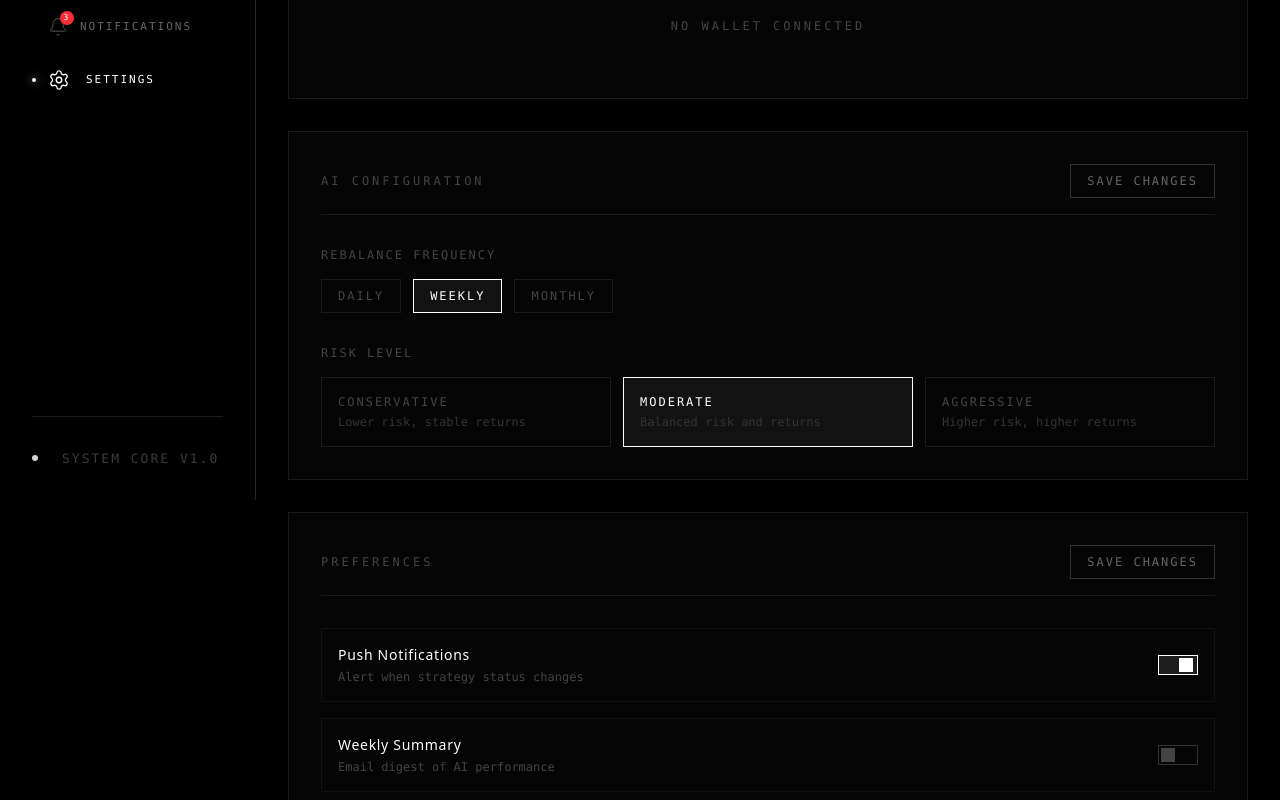
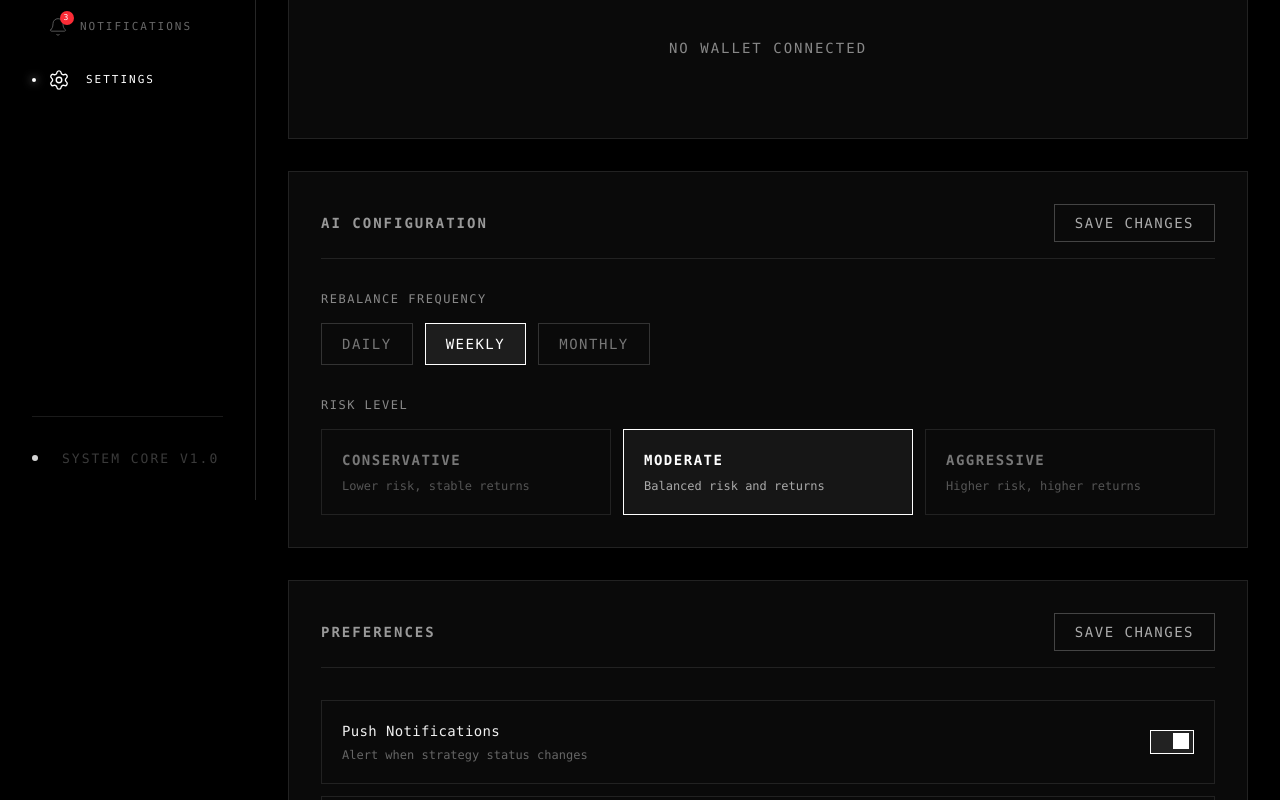
Before and after one commit to Tizun71/Dolfin, a Next.js app in the folder frontend/: page /settings in a window 1280 px wide. Shown: the part 300-1100 px from the top of the page. Built offline with nearby package versions, Linux system fonts and the light colour scheme; no server answers.

Commit message:
chore:clean code asset page

```diff
--- a/frontend/app/(app)/vaults/[asset]/page.tsx
+++ b/frontend/app/(app)/vaults/[asset]/page.tsx
@@ -13,12 +13,22 @@ export default function AssetPage({
   params: Promise<{ asset: string }>;
 }) {
   const { asset } = use(params);
-
-  if (asset === "eth") return <ETHDetail />;
-  if (asset === "sgho") return <SGHODetail />;
-  if (asset === "weeth") return <WeETHDetail />;
-  if (asset === "wbtc") return <WBTCDetail />;
-  if (asset === "usdc") return <USDCDetail />;
-  if (asset === "usdt") return <USDTDetail />;
-  if (asset === "wsteth") return <WstETHDetail />;
+  switch (asset) {
+    case "eth":
+      return <ETHDetail />;
+    case "sgho":
+      return <SGHODetail />;
+    case " weeth":
+      return <WeETHDetail />;
+    case "wbtc":
+      return <WBTCDetail />;
+    case "usdc":
+      return <USDCDetail />;
+    case "usdt":
+      return <USDTDetail />;
+    case "wsteth":
+      return <WstETHDetail />;
+    default:
+      return null;
+  }
 }
--- a/frontend/components/views/settings/components/AIConfigSection.tsx
+++ b/frontend/components/views/settings/components/AIConfigSection.tsx
@@ -36,18 +36,18 @@ export default function AIConfigSection() {
   ];
 
   return (
-    <div className="border border-[#1a1a1a] bg-[#050505] p-8">
+    <div className="border border-[#222] bg-[#0a0a0a] p-8">
       {/* Header */}
-      <div className="flex items-center justify-between mb-8 border-b border-[#1a1a1a] pb-4">
-        <h2 className="text-xs font-mono uppercase tracking-[3px] text-[#444]">
+      <div className="flex items-center justify-between mb-8 border-b border-[#222] pb-4">
+        <h2 className="text-sm font-mono uppercase tracking-[2px] text-[#999] font-semibold">
           AI Configuration
         </h2>
         <button
           onClick={handleSave}
-          className={`px-4 py-2 text-xs font-mono uppercase tracking-[2px] transition-all duration-300 border ${
+          className={`px-5 py-2 text-sm font-mono uppercase tracking-[1.5px] font-medium transition-all duration-300 border ${
             saved
-              ? "border-green-600 text-green-400 bg-green-600/10"
-              : "border-[#333] text-[#666] hover:border-white hover:text-white"
+              ? "border-green-600 text-green-300 bg-green-600/15"
+              : "border-[#444] text-[#aaa] hover:border-white hover:text-white"
           }`}
         >
           {saved ? "✓ Saved" : "Save Changes"}
@@ -57,7 +57,7 @@ export default function AIConfigSection() {
       <div className="space-y-8">
         {/* Rebalance Frequency */}
         <div>
-          <p className="text-[#444] text-xs font-mono uppercase tracking-[2px] mb-4">
+          <p className="text-[#888] text-xs font-mono uppercase tracking-[1.5px] mb-4 font-medium">
             Rebalance Frequency
           </p>
           <div className="flex gap-3">
@@ -65,10 +65,10 @@ export default function AIConfigSection() {
               <button
                 key={f.value}
                 onClick={() => setFrequency(f.value)}
-                className={`px-4 py-2 text-xs font-mono uppercase tracking-[2px] transition-all duration-300 border ${
+                className={`px-5 py-2.5 text-sm font-mono uppercase tracking-[1.5px] font-medium transition-all duration-300 border ${
                   frequency === f.value
-                    ? "border-white text-white bg-white/5"
-                    : "border-[#1a1a1a] text-[#444] hover:text-[#999] hover:border-[#333]"
+                    ? "border-white text-white bg-white/8"
+                    : "border-[#333] text-[#777] hover:text-[#bbb] hover:border-[#555]"
                 }`}
               >
                 {f.label}
@@ -79,7 +79,7 @@ export default function AIConfigSection() {
 
         {/* Risk Level */}
         <div>
-          <p className="text-[#444] text-xs font-mono uppercase tracking-[2px] mb-4">
+          <p className="text-[#888] text-xs font-mono uppercase tracking-[1.5px] mb-4 font-medium">
             Risk Level
           </p>
           <div className="grid grid-cols-3 gap-3">
@@ -87,20 +87,26 @@ export default function AIConfigSection() {
               <button
                 key={r.value}
                 onClick={() => setRisk(r.value)}
-                className={`p-4 text-left border transition-all duration-300 ${
+                className={`p-5 text-left border transition-all duration-300 ${
                   risk === r.value
                     ? "border-white bg-white/5"
-                    : "border-[#1a1a1a] hover:border-[#333]"
+                    : "border-[#222] hover:border-[#444]"
                 }`}
               >
                 <p
-                  className={`text-xs font-mono uppercase tracking-[2px] mb-1 ${
-                    risk === r.value ? "text-white" : "text-[#444]"
+                  className={`text-sm font-mono uppercase tracking-[1.5px] mb-2 font-semibold ${
+                    risk === r.value ? "text-white" : "text-[#777]"
                   }`}
                 >
                   {r.label}
                 </p>
-                <p className="text-[#333] text-xs font-mono">{r.desc}</p>
+                <p
+                  className={`text-xs font-mono font-medium ${
+                    risk === r.value ? "text-[#aaa]" : "text-[#555]"
+                  }`}
+                >
+                  {r.desc}
+                </p>
               </button>
             ))}
           </div>
--- a/frontend/components/views/settings/components/PreferencesSection.tsx
+++ b/frontend/components/views/settings/components/PreferencesSection.tsx
@@ -52,18 +52,18 @@ export default function PreferencesSection() {
   ];
 
   return (
-    <div className="border border-[#1a1a1a] bg-[#050505] p-8">
+    <div className="border border-[#222] bg-[#0a0a0a] p-8">
       {/* Header */}
-      <div className="flex items-center justify-between mb-8 border-b border-[#1a1a1a] pb-4">
-        <h2 className="text-xs font-mono uppercase tracking-[3px] text-[#444]">
+      <div className="flex items-center justify-between mb-8 border-b border-[#222] pb-4">
+        <h2 className="text-sm font-mono uppercase tracking-[2px] text-[#999] font-semibold">
           Preferences
         </h2>
         <button
           onClick={handleSave}
-          className={`px-4 py-2 text-xs font-mono uppercase tracking-[2px] transition-all duration-300 border ${
+          className={`px-5 py-2 text-sm font-mono uppercase tracking-[1.5px] font-medium transition-all duration-300 border ${
             saved
-              ? "border-green-600 text-green-400 bg-green-600/10"
-              : "border-[#333] text-[#666] hover:border-white hover:text-white"
+              ? "border-green-600 text-green-300 bg-green-600/15"
+              : "border-[#444] text-[#aaa] hover:border-white hover:text-white"
           }`}
         >
           {saved ? "✓ Saved" : "Save Changes"}
@@ -71,31 +71,33 @@ export default function PreferencesSection() {
       </div>
 
       {/* Toggle Items */}
-      <div className="space-y-4">
+      <div className="space-y-3">
         {items.map((item) => (
           <div
             key={item.key}
-            className="flex items-center justify-between border border-[#111] p-4"
+            className="flex items-center justify-between border border-[#222] p-5 hover:border-[#333] transition-colors duration-200"
           >
             <div>
-              <p className="text-white text-sm font-light tracking-wider mb-1">
+              <p className="text-[#f0f0f0] text-sm font-mono font-medium tracking-wide mb-1.5">
                 {item.label}
               </p>
-              <p className="text-[#444] text-xs font-mono">{item.desc}</p>
+              <p className="text-[#666] text-xs font-mono font-medium">
+                {item.desc}
+              </p>
             </div>
 
             {/* Toggle */}
             <button
               onClick={() => handleToggle(item.key)}
-              className={`relative w-10 h-5 transition-all duration-300 border ${
+              className={`relative w-11 h-6 transition-all duration-300 border ${
                 prefs[item.key]
                   ? "border-white bg-white/10"
-                  : "border-[#333] bg-transparent"
+                  : "border-[#444] bg-transparent"
               }`}
             >
               <span
-                className={`absolute top-0.5 w-3.5 h-3.5 transition-all duration-300 ${
-                  prefs[item.key] ? "left-5 bg-white" : "left-0.5 bg-[#444]"
+                className={`absolute top-0.5 w-4 h-4 transition-all duration-300 ${
+                  prefs[item.key] ? "left-5.5 bg-white" : "left-0.5 bg-[#666]"
                 }`}
               />
             </button>
--- a/frontend/components/views/settings/components/WalletSection.tsx
+++ b/frontend/components/views/settings/components/WalletSection.tsx
@@ -6,54 +6,56 @@ export default function WalletSection() {
   const { user, authenticated } = usePrivy();
 
   return (
-    <div className="border border-[#1a1a1a] bg-[#050505] p-8">
+    <div className="border border-[#222] bg-[#0a0a0a] p-8">
       {/* Header */}
-      <h2 className="text-xs font-mono uppercase tracking-[3px] text-[#444] mb-8 border-b border-[#1a1a1a] pb-4">
+      <h2 className="text-sm font-mono uppercase tracking-[2px] text-[#999] mb-8 border-b border-[#222] pb-4 font-semibold">
         Wallet Info
       </h2>
 
       {authenticated && user ? (
-        <div className="grid grid-cols-2 gap-6">
+        <div className="grid grid-cols-2 gap-8">
           <div>
-            <p className="text-[#444] text-xs font-mono uppercase tracking-[2px] mb-2">
+            <p className="text-[#888] text-xs font-mono uppercase tracking-[1.5px] mb-3 font-medium">
               Wallet Address
             </p>
-            <p className="text-white text-sm font-mono truncate">
+            <p className="text-[#f0f0f0] text-base font-mono truncate font-medium">
               {user.wallet?.address ?? "—"}
             </p>
           </div>
           <div>
-            <p className="text-[#444] text-xs font-mono uppercase tracking-[2px] mb-2">
+            <p className="text-[#888] text-xs font-mono uppercase tracking-[1.5px] mb-3 font-medium">
               Network
             </p>
             <div className="flex items-center gap-2">
-              <span className="w-1.5 h-1.5 rounded-full bg-green-400" />
-              <p className="text-white text-sm font-mono">Arbitrum One</p>
+              <span className="w-2 h-2 rounded-full bg-green-400" />
+              <p className="text-[#f0f0f0] text-base font-mono font-medium">
+                Arbitrum One
+              </p>
             </div>
           </div>
           <div>
-            <p className="text-[#444] text-xs font-mono uppercase tracking-[2px] mb-2">
+            <p className="text-[#888] text-xs font-mono uppercase tracking-[1.5px] mb-3 font-medium">
               Connection Status
             </p>
-            <div className="flex items-center gap-2 px-3 py-1.5 border border-green-600 bg-green-600/10 w-fit">
-              <span className="w-1.5 h-1.5 rounded-full bg-green-400 animate-pulse" />
-              <span className="text-green-400 text-xs uppercase tracking-[3px] font-mono">
+            <div className="flex items-center gap-2 px-4 py-2 border border-green-600 bg-green-600/15 w-fit rounded-md">
+              <span className="w-2 h-2 rounded-full bg-green-400 animate-pulse" />
+              <span className="text-green-300 text-sm uppercase tracking-[2px] font-mono font-medium">
                 Connected
               </span>
             </div>
           </div>
           <div>
-            <p className="text-[#444] text-xs font-mono uppercase tracking-[2px] mb-2">
+            <p className="text-[#888] text-xs font-mono uppercase tracking-[1.5px] mb-3 font-medium">
               Wallet Type
             </p>
-            <p className="text-white text-sm font-mono capitalize">
+            <p className="text-[#f0f0f0] text-base font-mono capitalize font-medium">
               {user.wallet?.walletClientType ?? "—"}
             </p>
           </div>
         </div>
       ) : (
-        <div className="text-center py-8">
-          <p className="text-[#444] text-xs font-mono uppercase tracking-[3px]">
+        <div className="text-center py-12">
+          <p className="text-[#888] text-sm font-mono uppercase tracking-[2px] font-medium">
             No wallet connected
           </p>
         </div>
```
